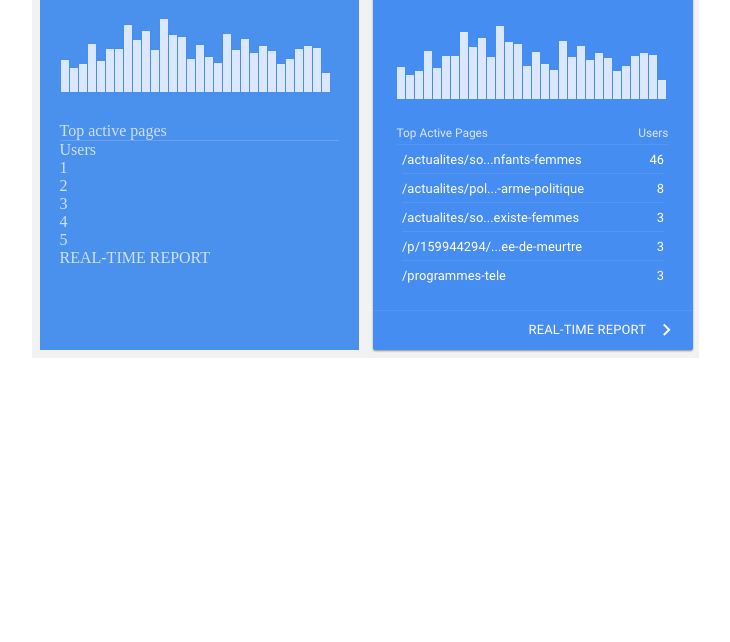
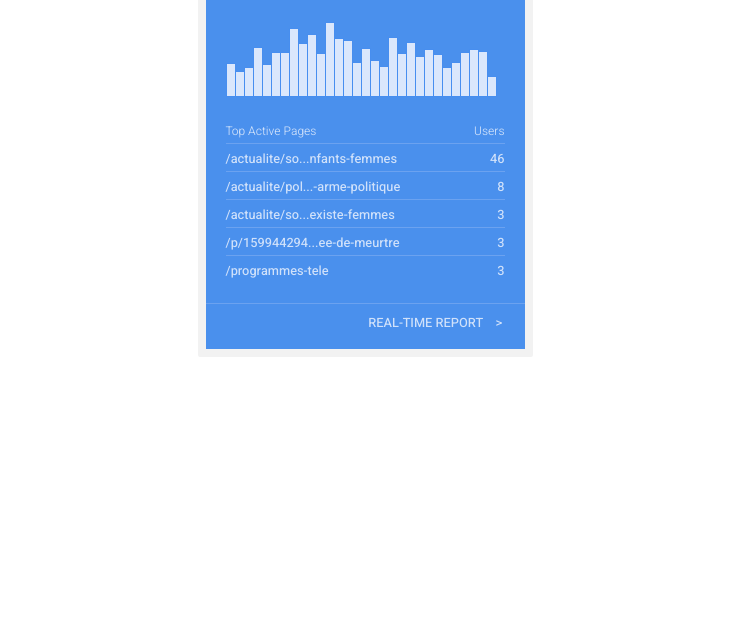
Before and after one commit to WiseCoding/css-integration-mock-challenge, a plain HTML site: page part2/part2.html in a window 1280 px wide. Shown: the part 208-850 px from the top of the page, without its empty margins (275-1005 px from the left). Drawn offline with Linux system fonts and the light colour scheme.

Commit message:
Part 2 finished

```diff
--- a/part2/css/main.scss
+++ b/part2/css/main.scss
@@ -1,3 +1,6 @@
+/* IMPORTS */
+@import url("https://fonts.googleapis.com/css2?family=Heebo:wght@300;500&display=swap");
+
 /* Reset */
 *,
 *::before,
@@ -11,6 +14,8 @@ body {
   font-size: 1rem;
   width: 100%;
   height: 100%;
+  font-family: "Heebo", sans-serif;
+  font-weight: 300;
 }
 
 /* Basic CSS */
@@ -40,15 +45,65 @@ hr {
     margin: 20px;
     color: #d0e1fa;
 
+    .userTitle {
+      font-size: 0.9rem;
+      font-weight: 400;
+    }
     .userCount {
       font-size: 3rem;
       color: #ffffff;
-      margin-top: 10px;
-      margin-bottom: 20px;
+    }
+
+    .graphTitle {
+      font-size: 0.75rem;
+      margin-top: 15px;
+      margin-bottom: 2px;
     }
     img {
       margin-top: 25px;
-      margin-bottom: 25px;
+      margin-bottom: 12px;
+    }
+
+    table {
+      width: 100%;
+      font-size: 0.8rem;
+      border-collapse: collapse;
+    }
+    th,
+    td {
+      border-bottom: 1px solid #6ba2f0;
+      padding-top: 6px;
+      padding-bottom: 3px;
+    }
+    th {
+      font-size: 0.75rem;
+      font-weight: 200;
+    }
+    td {
+      font-weight: 400;
+    }
+
+    th:nth-child(1),
+    td:nth-child(1) {
+      // first column
+      text-align: left;
+    }
+    th:nth-child(2),
+    td:nth-child(2) {
+      // second column
+      text-align: right;
+    }
+    tr:nth-child(5) {
+      border-bottom: hidden;
     }
   }
+
+  .footer {
+    text-align: right;
+    color: #d0e1fa;
+    font-size: 0.8rem;
+    font-weight: 400;
+    padding-right: 22px;
+    margin-top: 10px;
+  }
 }
--- a/part2/part2.html
+++ b/part2/part2.html
@@ -15,24 +15,49 @@
     <main>
       <div class="wrapper">
         <div class="contentWrap">
-          <p>Users right now</p>
+          <p class="userTitle">Users right now</p>
           <p class="userCount">90</p>
-          <p>Page views per minute</p>
+          <p class="graphTitle">Page views per minute</p>
           <hr />
           <img src="img/graph.png" alt="Bar graph of pageviews per minute" title="Bar Graph Pageviews/min" />
-          <p>Top active pages</p>
-          <hr />
-          <p>Users</p>
 
-          <p>1</p>
-          <p>2</p>
-          <p>3</p>
-          <p>4</p>
-          <p>5</p>
-          <p>REAL-TIME REPORT</p>
+          <table>
+            <thead>
+              <tr>
+                <th>Top Active Pages</th>
+                <th>Users</th>
+              </tr>
+            </thead>
+
+            <tbody>
+              <tr>
+                <td>/actualite/so...nfants-femmes</td>
+                <td>46</td>
+              </tr>
+              <tr>
+                <td>/actualite/pol...-arme-politique</td>
+                <td>8</td>
+              </tr>
+              <tr>
+                <td>/actualite/so...existe-femmes</td>
+                <td>3</td>
+              </tr>
+              <tr>
+                <td>/p/159944294...ee-de-meurtre</td>
+                <td>3</td>
+              </tr>
+              <tr>
+                <td>/programmes-tele</td>
+                <td>3</td>
+              </tr>
+            </tbody>
+          </table>
+        </div>
+        <hr />
+        <div class="footer">
+          <p>REAL-TIME REPORT &nbsp;&nbsp;&nbsp;></p>
         </div>
       </div>
-      <img src="img/part2.png"
     </main>
   </body>
 </html>
```
Also changed, not shown: part2/css/main.css.
